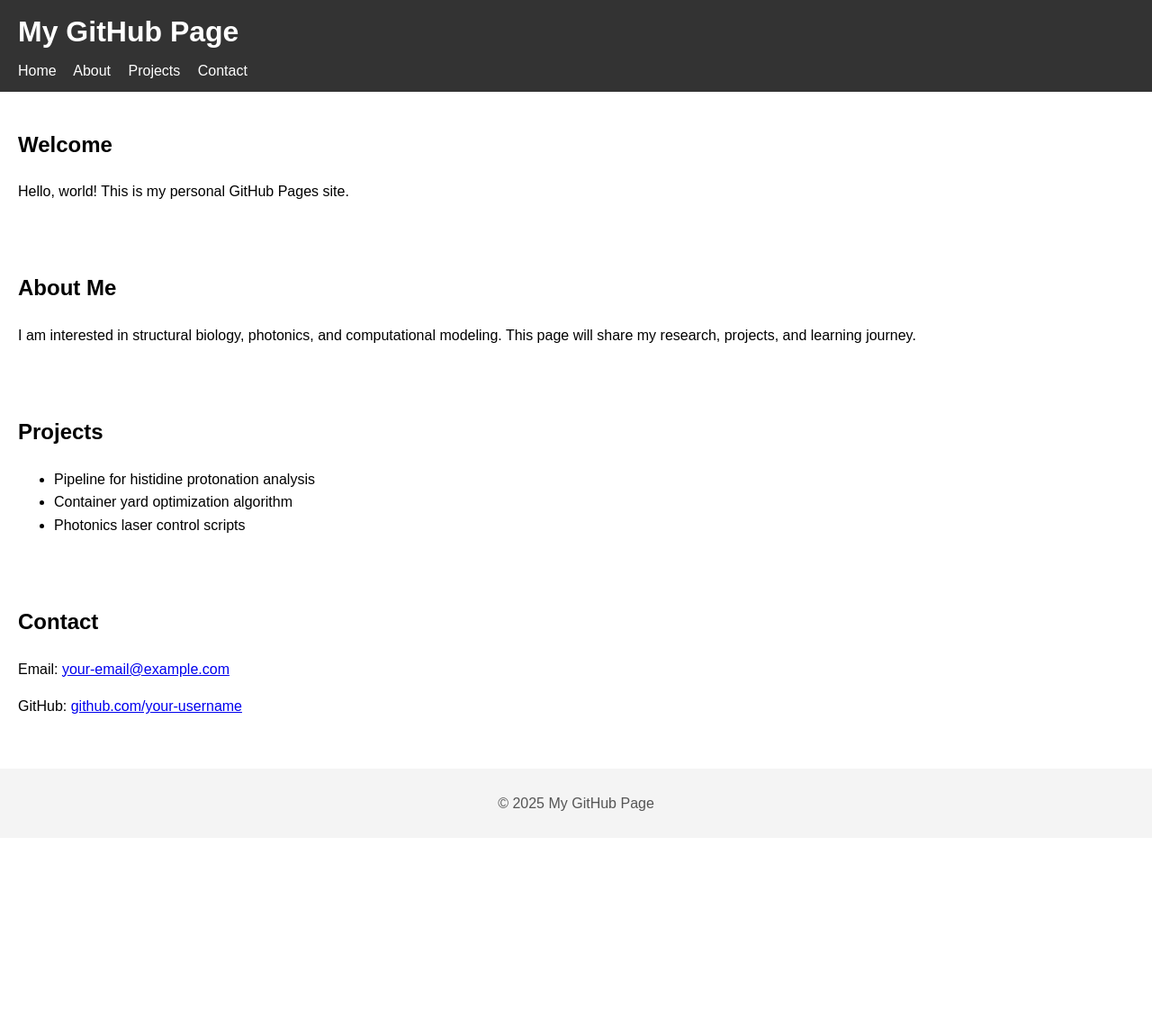
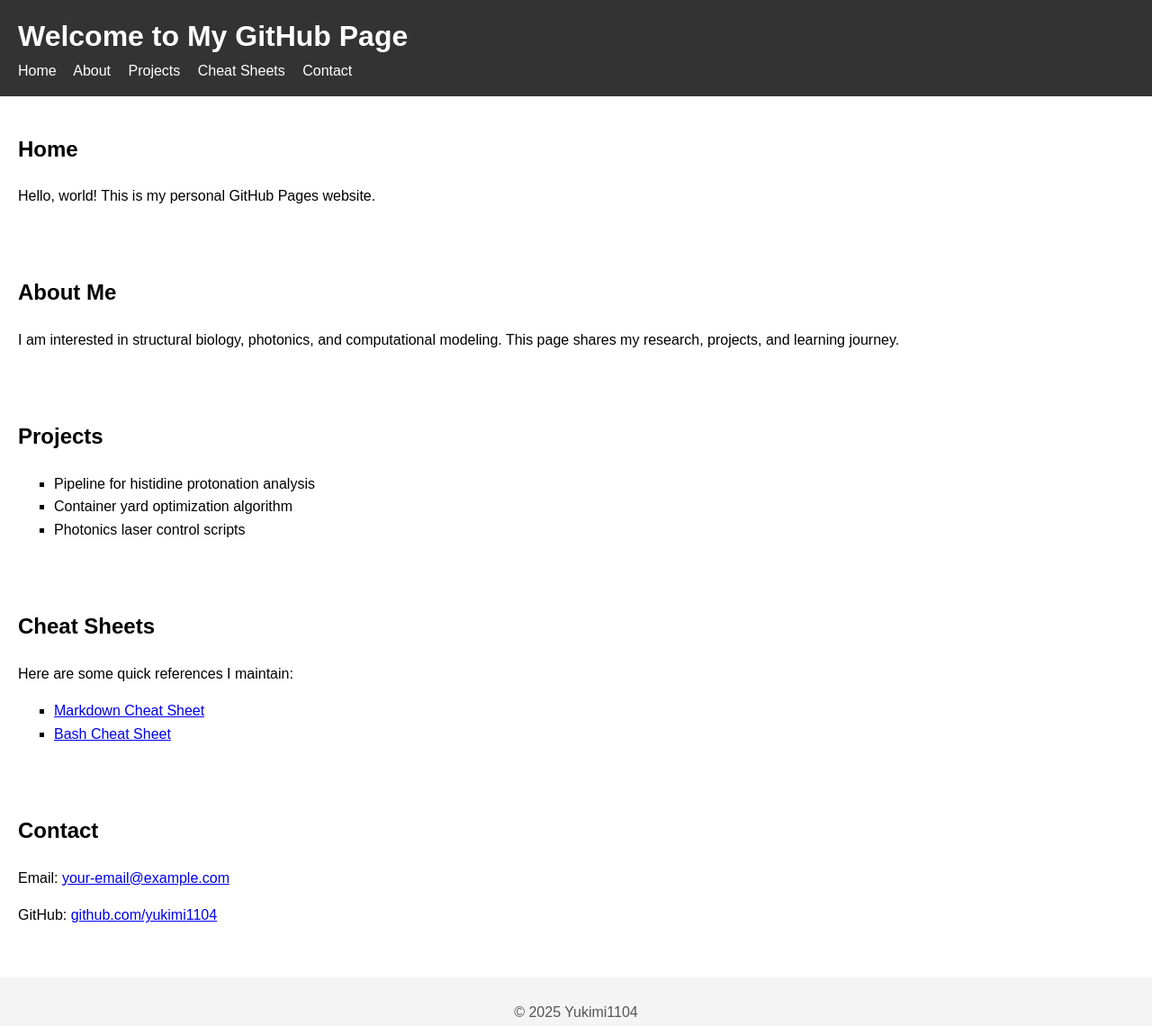
Before and after one commit to yukimi1104/yukimi1104.github.io, a plain HTML site: page index.html in a window 1280 px wide. Shown: the whole page at 90% size. Before the commit the page ends 931 px from the top, so only its background shows below. Drawn offline with Linux system fonts and the light colour scheme.

Commit message:
Update index.html

```diff
--- a/index.html
+++ b/index.html
@@ -3,7 +3,7 @@
 <head>
     <meta charset="UTF-8">
     <meta name="viewport" content="width=device-width, initial-scale=1.0">
-    <title>My GitHub Page</title>
+    <title>Yukimi1104's GitHub Page</title>
     <style>
         body {
             font-family: Arial, sans-serif;
@@ -14,13 +14,10 @@
         header {
             background: #333;
             color: #fff;
-            padding: 10px 20px;
+            padding: 15px 20px;
         }
         header h1 {
             margin: 0;
-        }
-        nav {
-            margin-top: 5px;
         }
         nav a {
             color: #fff;
@@ -40,29 +37,33 @@
             padding: 10px;
             margin-top: 20px;
         }
+        ul {
+            list-style-type: square;
+        }
     </style>
 </head>
 <body>
 
 <header>
-    <h1>My GitHub Page</h1>
+    <h1>Welcome to My GitHub Page</h1>
     <nav>
         <a href="#home">Home</a>
         <a href="#about">About</a>
         <a href="#projects">Projects</a>
+        <a href="#cheatsheets">Cheat Sheets</a>
         <a href="#contact">Contact</a>
     </nav>
 </header>
 
 <section id="home">
-    <h2>Welcome</h2>
-    <p>Hello, world! This is my personal GitHub Pages site.</p>
+    <h2>Home</h2>
+    <p>Hello, world! This is my personal GitHub Pages website.</p>
 </section>
 
 <section id="about">
     <h2>About Me</h2>
     <p>I am interested in structural biology, photonics, and computational modeling.
-       This page will share my research, projects, and learning journey.</p>
+       This page shares my research, projects, and learning journey.</p>
 </section>
 
 <section id="projects">
@@ -74,14 +75,23 @@
     </ul>
 </section>
 
+<section id="cheatsheets">
+    <h2>Cheat Sheets</h2>
+    <p>Here are some quick references I maintain:</p>
+    <ul>
+        <li><a href="markdown-cheatsheet.html">Markdown Cheat Sheet</a></li>
+        <li><a href="bash-cheatsheet.html">Bash Cheat Sheet</a></li>
+    </ul>
+</section>
+
 <section id="contact">
     <h2>Contact</h2>
     <p>Email: <a href="mailto:your-email@example.com">your-email@example.com</a></p>
-    <p>GitHub: <a href="https://github.com/your-username" target="_blank">github.com/your-username</a></p>
+    <p>GitHub: <a href="https://github.com/yukimi1104" target="_blank">github.com/yukimi1104</a></p>
 </section>
 
 <footer>
-    <p>&copy; 2025 My GitHub Page</p>
+    <p>&copy; 2025 Yukimi1104</p>
 </footer>
 
 </body>
```
